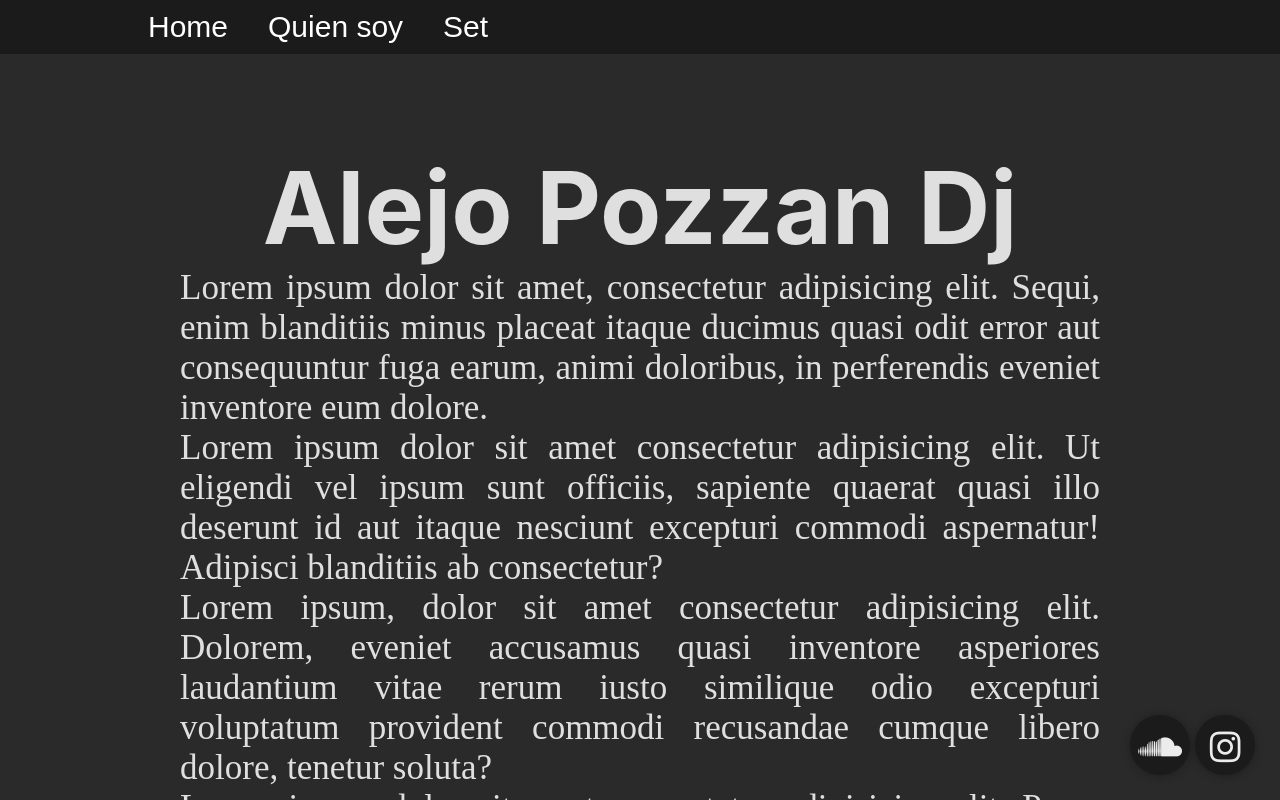
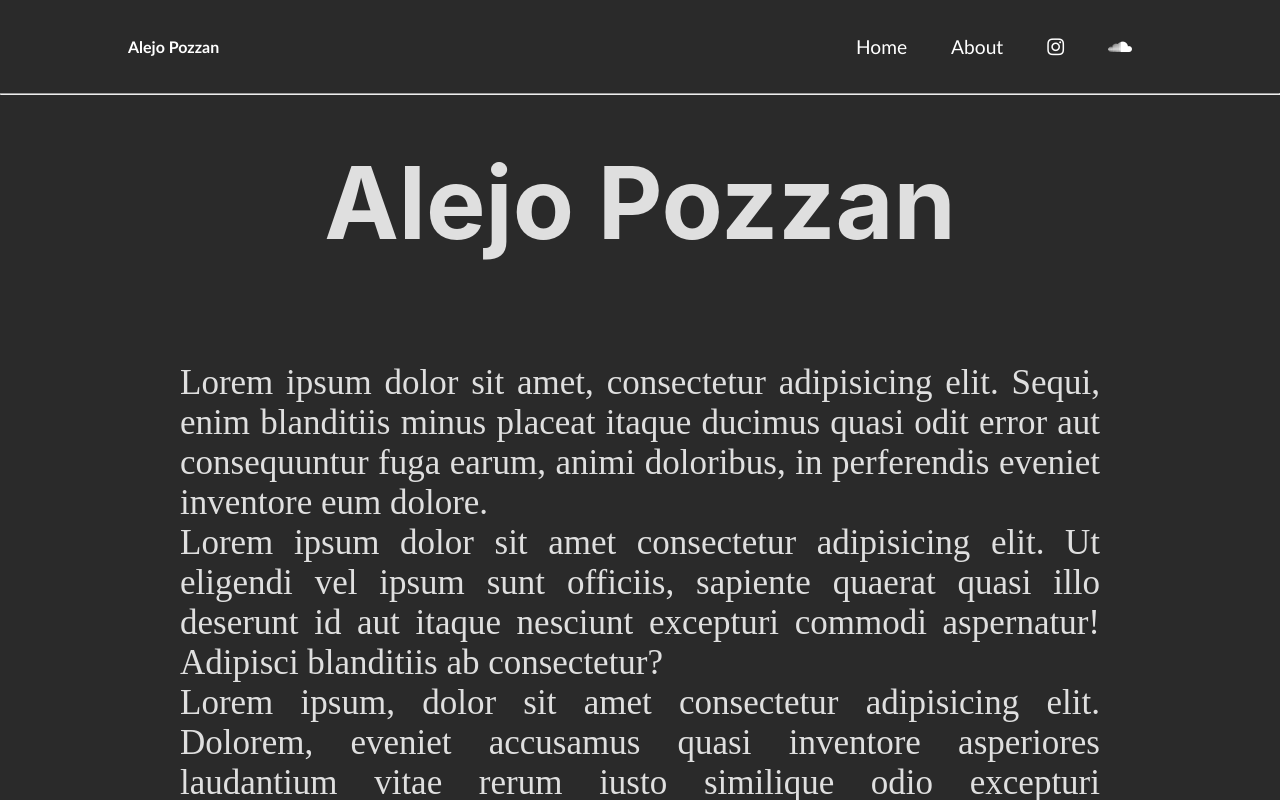
Before and after one commit to ManuNalerio/Proyecto-alejo, a website: page index.html in a window 1280 px wide. Shown: the top 800 px of the page. Drawn offline with Linux system fonts and the light colour scheme.

Commit message:
agregado de nav minimal

```diff
--- a/index.html
+++ b/index.html
@@ -14,15 +14,18 @@
 <body>
 
   <header>
-      <section class="wrapper">
-          <nav>
-              <ul >
-                  <li><a href="#">Home</a></li>
-                  <li><a href="quien-soy.html" target="#">Quien soy</a></li>
-                  <li><a href="set.html" target="#">Set</a></li>
-              </ul>
-          </nav>
-      </section>
+    <div class="container">
+      <div class="navbar">
+          <h4>Alejo Pozzan</h4>
+      <ul>
+          <li><a href="#">Home</a></li>
+          <li><a href="#">About</a></li>
+          <li><a href="https://www.instagram.com/alejopozzan/" target="#"><i class="fab fa-instagram"></i></a></li>
+          <li><a href="https://soundcloud.com/alejopozzan" target="#"><i class="fab fa-soundcloud"></i></a></li>
+      </ul>
+    </div>
+  </div>
+  <hr>
   </header>
 
   <section class="contenido-wrapper">
@@ -31,7 +34,7 @@
       <img class="logo" src="images/logo-removebg-preview.png" alt="">
       </div>
 
-      <h1>Alejo Pozzan Dj</h1>
+      <h1>Alejo Pozzan</h1>
 
       <p>Lorem ipsum dolor sit amet, consectetur adipisicing elit. Sequi, enim blanditiis minus placeat itaque ducimus quasi odit error aut consequuntur fuga earum, animi doloribus, in perferendis eveniet inventore eum dolore.</p>
 
@@ -48,12 +51,7 @@
 
 
   <footer>
-    <section class="redes">
-      <a href="https://www.instagram.com/alejopozzan/" target="#"><i class="fab fa-instagram"></i></a>
-      <a href="https://soundcloud.com/alejopozzan" target="#"><i class="fab fa-soundcloud"></i></a>
 
-
-    </section>
   </footer>
 
 
--- a/scss/_body.scss
+++ b/scss/_body.scss
@@ -9,6 +9,7 @@ h1{
     color: #dfdfdf;
     font-family: -apple-system, BlinkMacSystemFont, 'Segoe UI', Roboto, Oxygen, Ubuntu, Cantarell, 'Open Sans', 'Helvetica Neue', sans-serif;
     font-size: 100px;
+    margin-bottom: 100px;
 }
 
 h6{
--- a/scss/_footer.scss
+++ /dev/null
@@ -1,20 +0,0 @@
-.fa-instagram, .fa-soundcloud {
-    position:fixed;
-    width:60px;
-    height:60px;
-    line-height: 63px;
-    bottom:25px;
-    right:25px;
-    background:rgb(27, 27, 27);
-    color:rgb(236, 236, 236);
-    border-radius:50px;
-    text-align:center;
-    font-size:35px;
-    box-shadow: 0px 1px 10px rgba(0,0,0,0.3);
-    z-index:100;
-    transition: all 300ms ease;
-}
-
-.fa-soundcloud{
-    right: 90px;
-}
--- a/scss/_header.scss
+++ b/scss/_header.scss
@@ -1,45 +1,61 @@
-header{
-  position: fixed;
+.container {
   width: 100%;
-  z-index: 10;
-  background-color: rgba(26, 26, 26, 0.9);
-  backdrop-filter: blur(3px);
+  background-image: none;
+  background-position: center;
+  background-repeat: no-repeat;
+}
+
+.navbar {
+  width: 80%;
+  margin: auto;
+  padding: 35px 0;
+  display: flex;
+  align-items: center;
+  justify-content: space-between;
+}
+
+h4{
+  width: 130px;
+  font-family: 'Trebuchet MS', 'Lucida Sans Unicode', 'Lucida Grande', 'Lucida Sans', Arial, sans-serif;
+  color: #fff;
+}
+
+.navbar ul li {
+  list-style: none;
+  display: inline-block;
+  margin: 0 20px;
+  position: relative;
+
+}
+
+.navbar ul li a {
+  text-decoration: none;
+  color: white;
+  font-family:'Trebuchet MS', 'Lucida Sans Unicode', 'Lucida Grande', 'Lucida Sans', Arial, sans-serif;
+  font-size: 1.2rem;
+}
+
+.navbar ul li::before {
+  content: "";
+  height: 3px;
+  width: 0%;
+  background: yellowgreen;
+  position: absolute;
+  left: 0;
+  bottom: -12px;
+  transition: 0.4s ease-out;
+}
+
+.navbar ul li:hover::before {
+  width: 100%;
+}
+
+hr{
+  background-color: #fff;
 }
 
 
-nav{
-  float: left;
-      ul{
-          list-style: none;
-          overflow: hidden;
-              li{
-                  float: left;
-                  font-family: Arial, Helvetica, sans-serif;
-                  font-size: 30px;
-              }
-                  a{
-                      display: block;
-                      padding: 20px;
-                      color: #fff;
-                      text-decoration: none;
-                      padding-top: 10px;
-                      padding-bottom: 10px;
-                  }
-                      :hover{
-                          background: transparent;
-                          color: #616161;
-                      }
-      }
-}
-
-.wrapper{
-  width: 80%;
-  margin: auto;
-  overflow: hidden;
-}
-
 .contenido-wrapper{
-  padding-top: 100px;
   font-size: 40px;
 }
 
```
Also changed, not shown: css/style.css, 1 other file.
